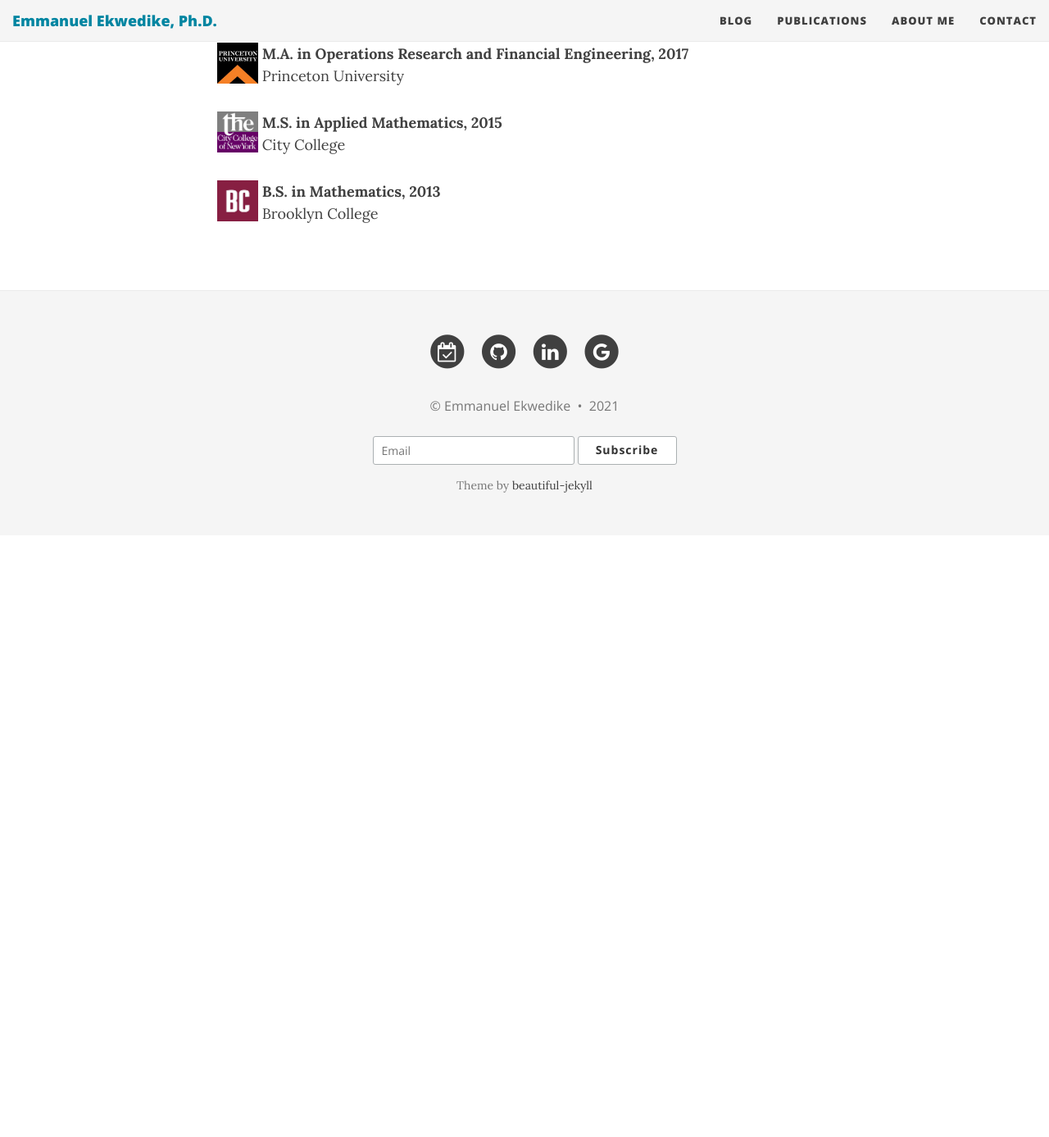
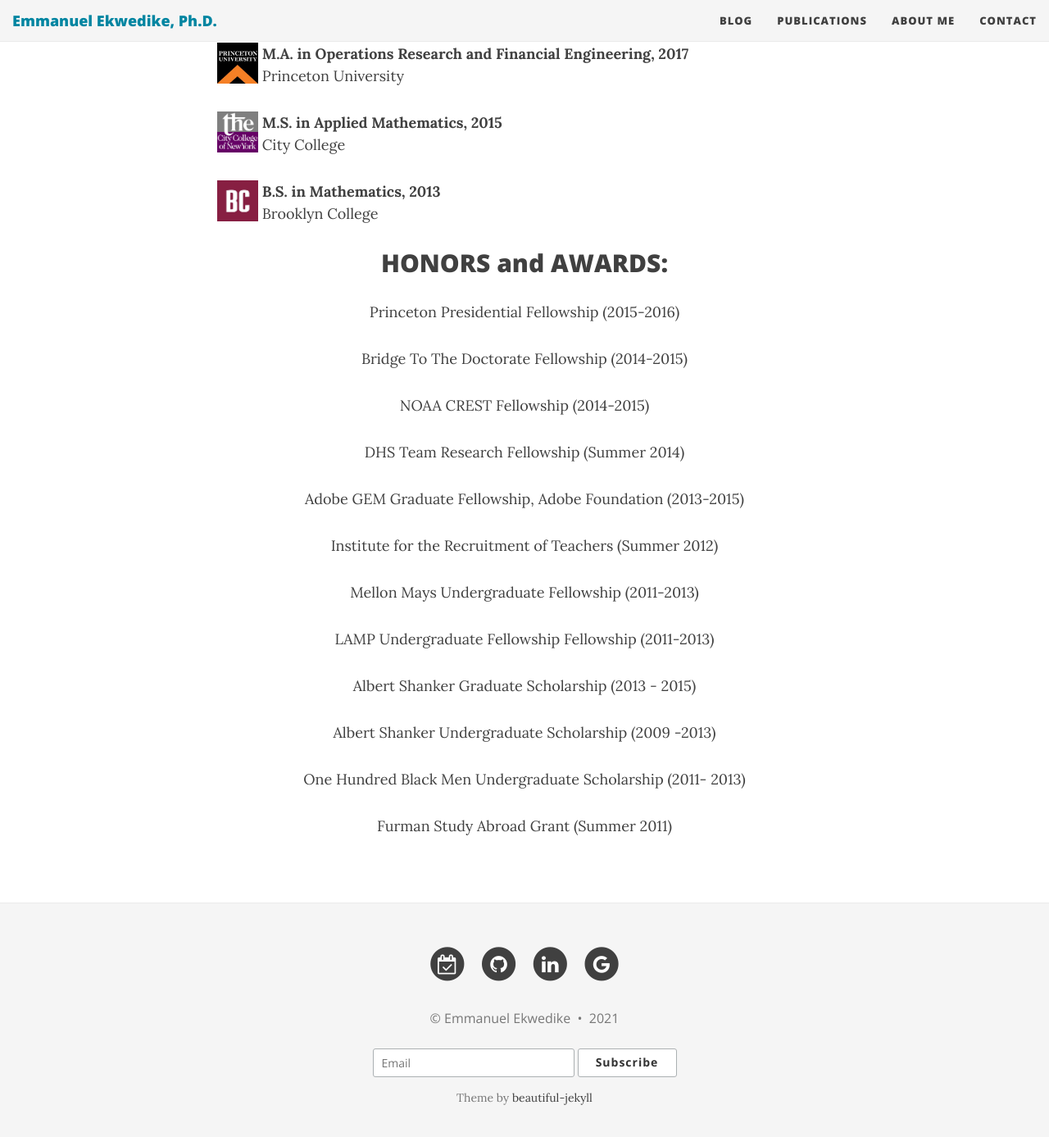
Before and after one commit to eekwedike/eekwedike.github.io, a Jekyll site: the page built from aboutme.md, in a window 1280 px wide and 1400 px high, scrolled down 948 px. Shown: the top 1387 px of the window at 82% size. Built offline with Jekyll 4.4.1, drawn with Linux system fonts in a browser that asks for light colours; nearby versions of some CDN libraries; a style sheet for code colours, icons or effects is not loaded; before the commit the page ends 1601 px from its top, so only the background shows below that.

Commit message:
add awards

```diff
--- a/aboutme.md
+++ b/aboutme.md
@@ -31,6 +31,25 @@ Emmanuel frequently travels the world looking at different cultures for inspirat
 <p><img style="float: left;" width="50" height="50" src="/img/sch-imgs/BC_logo.png" /> <b>&nbsp;B.S. in Mathematics, 2013</b> <br />&nbsp;Brooklyn College</p>
 
 
+
+
+
+
+<h2 class="text-center">HONORS and AWARDS: </h2>
+
+<p class="text-center">Princeton Presidential Fellowship (2015-2016) </p>
+<p class="text-center">Bridge To The Doctorate Fellowship (2014-2015) </p>
+<p class="text-center">NOAA CREST Fellowship (2014-2015) </p>
+<p class="text-center">DHS Team Research Fellowship (Summer 2014)</p>
+<p class="text-center">Adobe GEM Graduate Fellowship, Adobe Foundation (2013-2015) </p>
+<p class="text-center">Institute for the Recruitment of Teachers (Summer 2012) </p>
+<p class="text-center">Mellon Mays Undergraduate Fellowship (2011-2013)</p>
+<p class="text-center"> LAMP Undergraduate Fellowship Fellowship (2011-2013)</p>
+
+<p class="text-center">Albert Shanker Graduate Scholarship (2013 - 2015) </p>
+<p class="text-center">Albert Shanker Undergraduate Scholarship (2009 -2013) </p>
+<p class="text-center">One Hundred Black Men Undergraduate Scholarship  (2011- 2013)</p>
+<p class="text-center"> Furman Study Abroad Grant (Summer 2011) </p>
 <!--
 <div style="text-align: center; margin-top: 90px;">
   <h1 id="resume">Resume</h1>
--- a/css/aboutme.css
+++ b/css/aboutme.css
@@ -85,3 +85,8 @@ ul.ul-edu li .description p.institution {
 #contact-form .form-control {
   margin-bottom: 15px;
 }
+
+
+.text-center{
+  text-align: center;
+}
```
